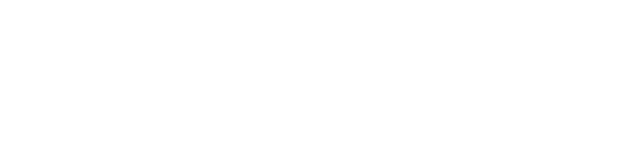
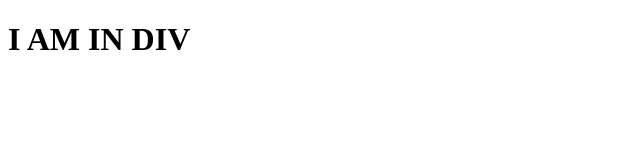
Before and after one commit to ASR2609/GitLearningRepo, a plain HTML site: page index.html in a window 1280 px wide. Shown: the whole page, without its empty margins (0-640 px from the left). Drawn offline with Linux system fonts and the light colour scheme.

Commit message:
Change in index.html

```diff
--- a/index.html
+++ b/index.html
@@ -5,11 +5,13 @@
     <meta charset="UTF-8">
     <meta name="viewport" content="width=device-width, initial-scale=1.0">
     <title>Document</title>
-   <script src="script.js"></script>
+    <script src="script.js"></script>
 </head>
 
 <body>
-
+    <div>
+        <h1>I AM IN DIV</h1>
+    </div>
 </body>
 
 </html>
```
